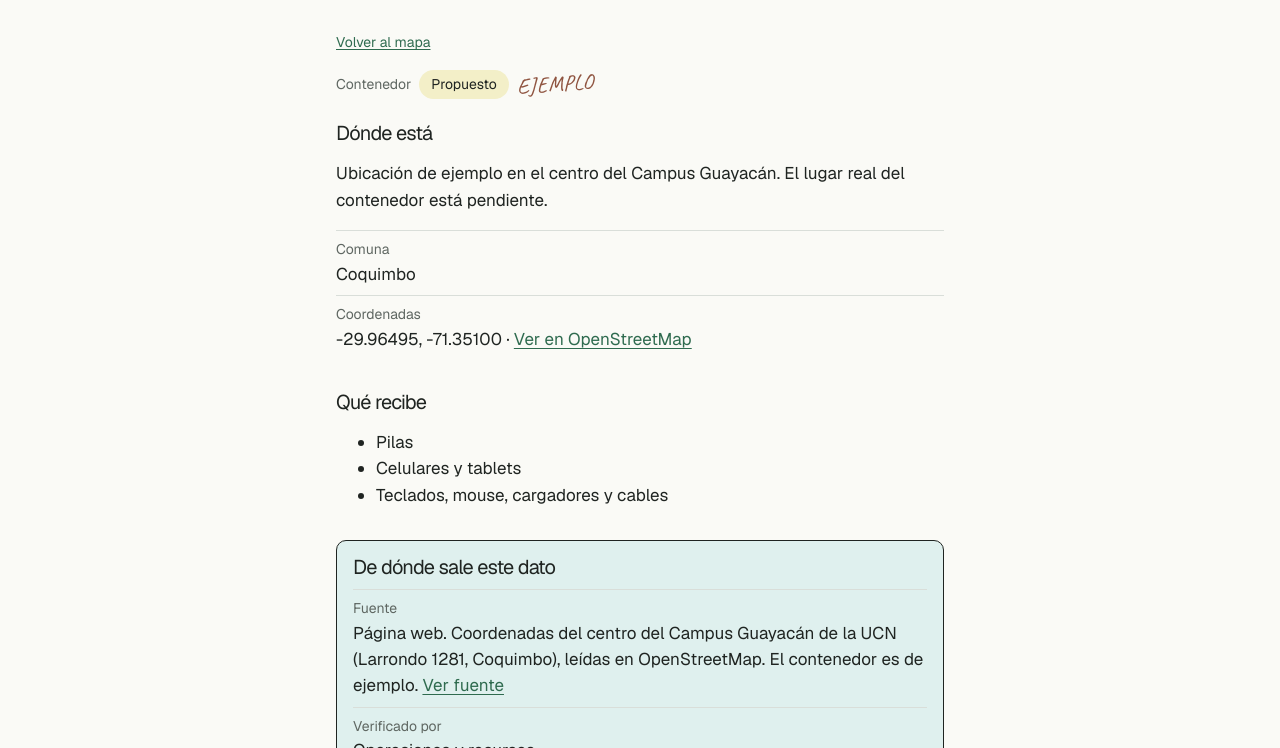
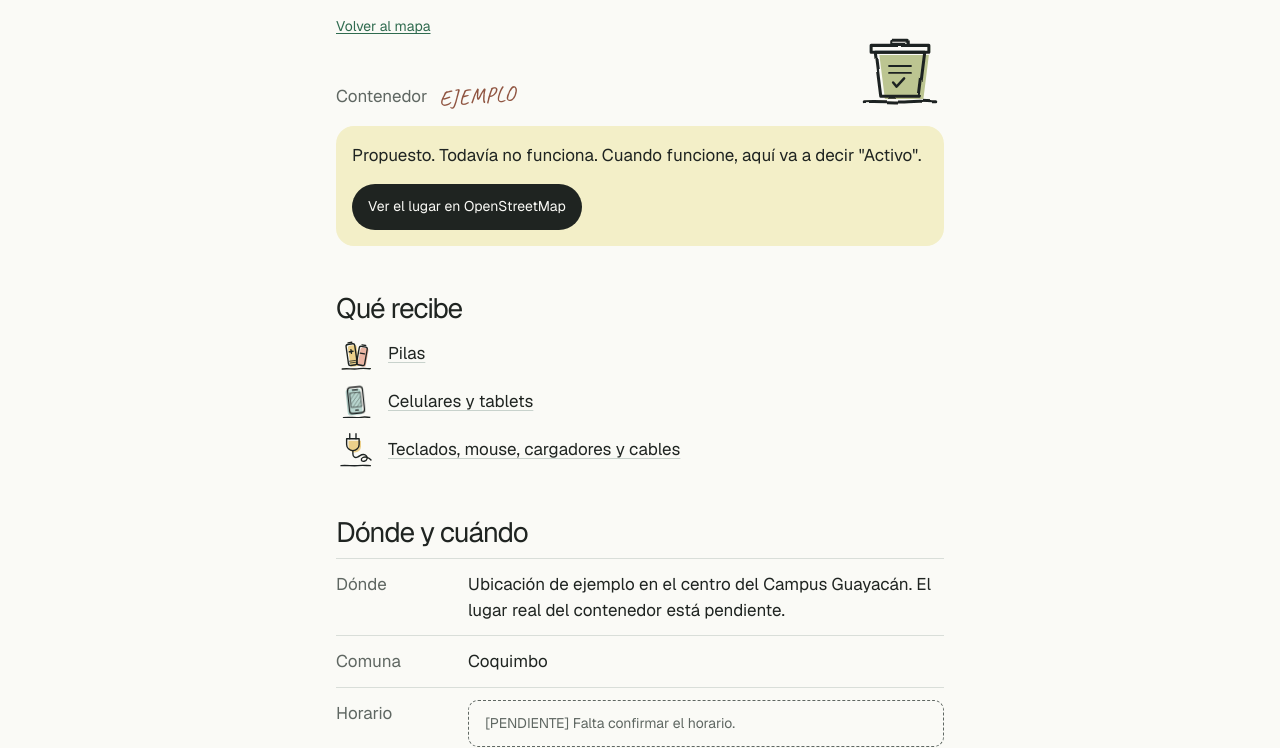
Before and after one commit to nemura0/ecowaste, an Astro site: page /puntos/contenedor-campus in a window 1280 px wide. Shown: the part 204-952 px from the top of the page. Built offline with nearby package versions, Linux system fonts and the light colour scheme; Astro itself is replaced by a stand-in of ours.

Commit message:
feat: rehace la ficha del punto y agrega los residuos a Qué reciclar

```diff
--- a/src/pages/[pagina].astro
+++ b/src/pages/[pagina].astro
@@ -3,6 +3,7 @@
 // Para agregar una página de texto basta con crear el archivo .md; no hace falta tocar este archivo.
 import { getCollection, render } from 'astro:content';
 import Base from '../layouts/Base.astro';
+import CategoriasResiduos from '../components/CategoriasResiduos.astro';
 
 export async function getStaticPaths() {
   const paginas = await getCollection('paginas');
@@ -15,6 +16,7 @@ const { Content } = await render(pagina);
 ---
 
 <Base titulo={titulo} titular={titular} descripcion={descripcion}>
+  {pagina.id === 'que-reciclar' && <CategoriasResiduos />}
   <div class="prosa">
     <Content />
   </div>
--- a/src/pages/puntos/[id].astro
+++ b/src/pages/puntos/[id].astro
@@ -11,7 +11,9 @@ import {
   DELEGACIONES,
   fechaComoTexto,
   formatearFechaLegible,
+  EXPLICACION_DE_ESTADO,
 } from '../../lib/datos.mjs';
+import Dibujo from '../../components/Dibujo.astro';
 
 export async function getStaticPaths() {
   const puntos = await getCollection('puntos');
@@ -38,55 +40,66 @@ const enlaceOsm = `https://www.openstreetmap.org/?mlat=${lat}&mlon=${lng}#map=18
 >
   <p class="volver"><a href="/">Volver al mapa</a></p>
 
-  <p class="etiquetas">
-    <span class="tipo">{tipoTexto}</span>
-    <span class={`etiqueta estado-${estado}`}>{ESTADOS[estado] || estado}</span>
-    {ejemplo && <span class="etiqueta etiqueta-ejemplo">EJEMPLO</span>}
-  </p>
+  <div class="presentacion">
+    <p class="tipo">
+      {tipoTexto}
+      {ejemplo && <span class="etiqueta-ejemplo">EJEMPLO</span>}
+    </p>
+    {tipo === 'contenedor' && <Dibujo nombre="contenedor" tamano={88} class="dibujo-tipo" />}
+  </div>
+
+  <div class={`panel-estado estado-${estado}`}>
+    <p>
+      <strong>{ESTADOS[estado] || estado}.</strong>{' '}
+      {EXPLICACION_DE_ESTADO[estado]}
+    </p>
+    <a class="boton-mapa" href={enlaceOsm} target="_blank" rel="noopener">Ver el lugar en OpenStreetMap</a>
+  </div>
+
+  <section aria-labelledby="titulo-residuos">
+    <h2 id="titulo-residuos">Qué recibe</h2>
+    <ul class="residuos" role="list">
+      {
+        residuos.map((residuo) => (
+          <li>
+            <a href={`/que-reciclar/#${residuo}`}>
+              <Dibujo nombre={residuo} tamano={40} />
+              {RESIDUOS[residuo] || residuo}
+            </a>
+          </li>
+        ))
+      }
+    </ul>
+  </section>
 
   <section aria-labelledby="titulo-donde">
-    <h2 id="titulo-donde">Dónde está</h2>
-    <p>{ubicacion.descripcion}</p>
+    <h2 id="titulo-donde">Dónde y cuándo</h2>
     <dl class="datos">
+      <div>
+        <dt>Dónde</dt>
+        <dd>{ubicacion.descripcion}</dd>
+      </div>
       <div>
         <dt>Comuna</dt>
         <dd>{ubicacion.comuna}</dd>
       </div>
       <div>
+        <dt>Horario</dt>
+        <dd>{horario ?? <span class="pendiente">[PENDIENTE] Falta confirmar el horario.</span>}</dd>
+      </div>
+      <div>
+        <dt>Lo administra</dt>
+        <dd>{administrador ?? <span class="pendiente">[PENDIENTE] Falta confirmar quién lo administra.</span>}</dd>
+      </div>
+      <div>
         <dt>Coordenadas</dt>
-        <dd>
-          {lat}, {lng} ·{' '}
-          <a href={enlaceOsm} target="_blank" rel="noopener">Ver en OpenStreetMap</a>
-        </dd>
+        <dd>{lat}, {lng}</dd>
       </div>
-      {
-        horario && (
-          <div>
-            <dt>Horario</dt>
-            <dd>{horario}</dd>
-          </div>
-        )
-      }
-      {
-        administrador && (
-          <div>
-            <dt>Lo administra</dt>
-            <dd>{administrador}</dd>
-          </div>
-        )
-      }
     </dl>
   </section>
 
-  <section aria-labelledby="titulo-residuos">
-    <h2 id="titulo-residuos">Qué recibe</h2>
-    <ul>
-      {residuos.map((residuo) => <li>{RESIDUOS[residuo] || residuo}</li>)}
-    </ul>
-  </section>
-
   <section class="origen" aria-labelledby="titulo-origen">
-    <h2 id="titulo-origen">De dónde sale este dato</h2>
+    <h2 id="titulo-origen">¿Cómo sabemos esto?</h2>
     <dl class="datos">
       <div>
         <dt>Fuente</dt>
@@ -120,9 +133,8 @@ const enlaceOsm = `https://www.openstreetmap.org/?mlat=${lat}&mlon=${lng}#map=18
 
 <style>
   .volver {
-    margin-block: var(--espacio-4) var(--espacio-2);
+    margin: 0 0 var(--espacio-2);
     font-size: var(--texto-chico);
-    font-weight: var(--peso-fuerte);
   }
 
   /* Relleno vertical para que el enlace se pueda tocar con el dedo */
@@ -131,41 +143,102 @@ const enlaceOsm = `https://www.openstreetmap.org/?mlat=${lat}&mlon=${lng}#map=18
     padding-block: var(--espacio-2);
   }
 
-  .etiquetas {
+  .presentacion {
     display: flex;
-    flex-wrap: wrap;
-    align-items: center;
-    gap: var(--espacio-2);
-    margin: 0 0 var(--espacio-5);
+    align-items: flex-end;
+    justify-content: space-between;
+    gap: var(--espacio-3);
   }
 
   .tipo {
-    font-size: var(--texto-chico);
-    font-weight: var(--peso-fuerte);
+    display: flex;
+    align-items: center;
+    gap: var(--espacio-3);
+    margin: 0;
     color: var(--color-tinta-suave);
   }
 
-  h2 {
-    margin: var(--espacio-6) 0 var(--espacio-2);
-    font-size: var(--texto-destacado);
+  .presentacion :global(.dibujo-tipo) {
+    flex: none;
+    margin-top: calc(var(--espacio-6) * -1);
   }
 
-  section:first-of-type h2 {
-    margin-top: 0;
+  .panel-estado {
+    margin-top: var(--espacio-4);
+    padding: var(--espacio-4);
+    border-radius: var(--radio-panel);
+  }
+
+  .panel-estado.estado-propuesto {
+    background: var(--color-propuesto-fondo);
+  }
+
+  .panel-estado.estado-activo {
+    background: var(--color-activo-fondo);
+  }
+
+  .panel-estado.estado-inactivo {
+    background: var(--color-inactivo-fondo);
+  }
+
+  .panel-estado p {
+    margin: 0 0 var(--espacio-4);
+  }
+
+  .boton-mapa {
+    display: inline-block;
+    padding: var(--espacio-3) var(--espacio-4);
+    border-radius: var(--radio-pildora);
+    background: var(--color-tinta);
+    color: var(--color-fondo);
+    font-size: var(--texto-chico);
+    font-weight: var(--peso-fuerte);
+    text-decoration: none;
+  }
+
+  .boton-mapa:hover {
+    background: var(--color-verde-oscuro);
+    color: var(--color-fondo);
+  }
+
+  h2 {
+    margin: var(--espacio-7) 0 var(--espacio-3);
+  }
+
+  .residuos {
+    display: flex;
+    flex-direction: column;
+    gap: var(--espacio-2);
+    margin: 0;
+    padding: 0;
+    list-style: none;
+  }
+
+  .residuos a {
+    display: flex;
+    align-items: center;
+    gap: var(--espacio-3);
+    color: var(--color-tinta);
+    text-decoration-color: var(--color-punto);
+  }
+
+  .residuos a:hover {
+    text-decoration-color: var(--color-lapiz);
   }
 
   .datos {
-    margin: var(--espacio-3) 0 0;
+    margin: 0;
   }
 
   .datos div {
-    padding-block: var(--espacio-2);
+    display: grid;
+    grid-template-columns: 7.5rem 1fr;
+    gap: var(--espacio-3);
+    padding-block: var(--espacio-3);
     border-top: var(--borde-suave);
   }
 
   .datos dt {
-    font-size: var(--texto-chico);
-    font-weight: var(--peso-fuerte);
     color: var(--color-tinta-suave);
   }
 
@@ -174,15 +247,26 @@ const enlaceOsm = `https://www.openstreetmap.org/?mlat=${lat}&mlon=${lng}#map=18
     overflow-wrap: anywhere;
   }
 
+  .datos .pendiente {
+    display: block;
+    font-size: var(--texto-chico);
+  }
+
   .origen {
-    margin-top: var(--espacio-6);
-    padding: var(--espacio-4);
-    background: var(--color-superficie);
-    border: var(--borde);
-    border-radius: var(--radio);
+    margin-top: var(--espacio-7);
+    padding: var(--espacio-5) var(--espacio-4) var(--espacio-3);
+    border-radius: var(--radio-panel);
+    background: var(--color-agua);
   }
 
   .origen h2 {
     margin-top: 0;
   }
+
+  /* En el recuadro de la fuente, cada dato va bajo su nombre: los textos son largos */
+  .origen .datos div {
+    grid-template-columns: 1fr;
+    gap: var(--espacio-1);
+    border-top-color: var(--color-punto);
+  }
 </style>
```
Also changed, not shown: scripts/datos.test.mjs (+21 -0 lines), src/components/CategoriasResiduos.astro (added, +102 -0 lines), src/lib/datos.mjs.
